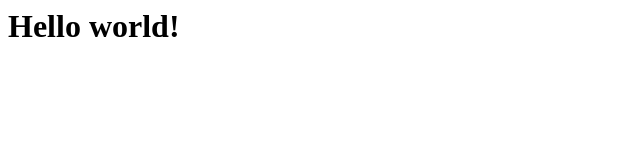
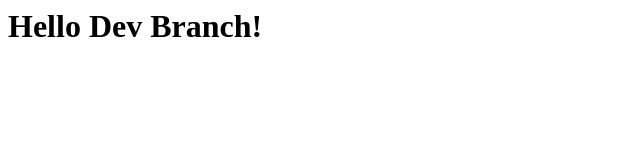
Before and after one commit to alogcoden/git-demo, a plain HTML site: page index.html in a window 1280 px wide. Shown: the whole page, without its empty margins (0-640 px from the left). Drawn offline with Linux system fonts and the light colour scheme.

Commit message:
Added new words

```diff
--- a/index.html
+++ b/index.html
@@ -2,7 +2,7 @@
 <head>
 <title>Test</title>
 <body>
-<h1>Hello world!</h1>
+<h1>Hello Dev Branch!</h1>
 </body>
 </head>
 </html>
```
